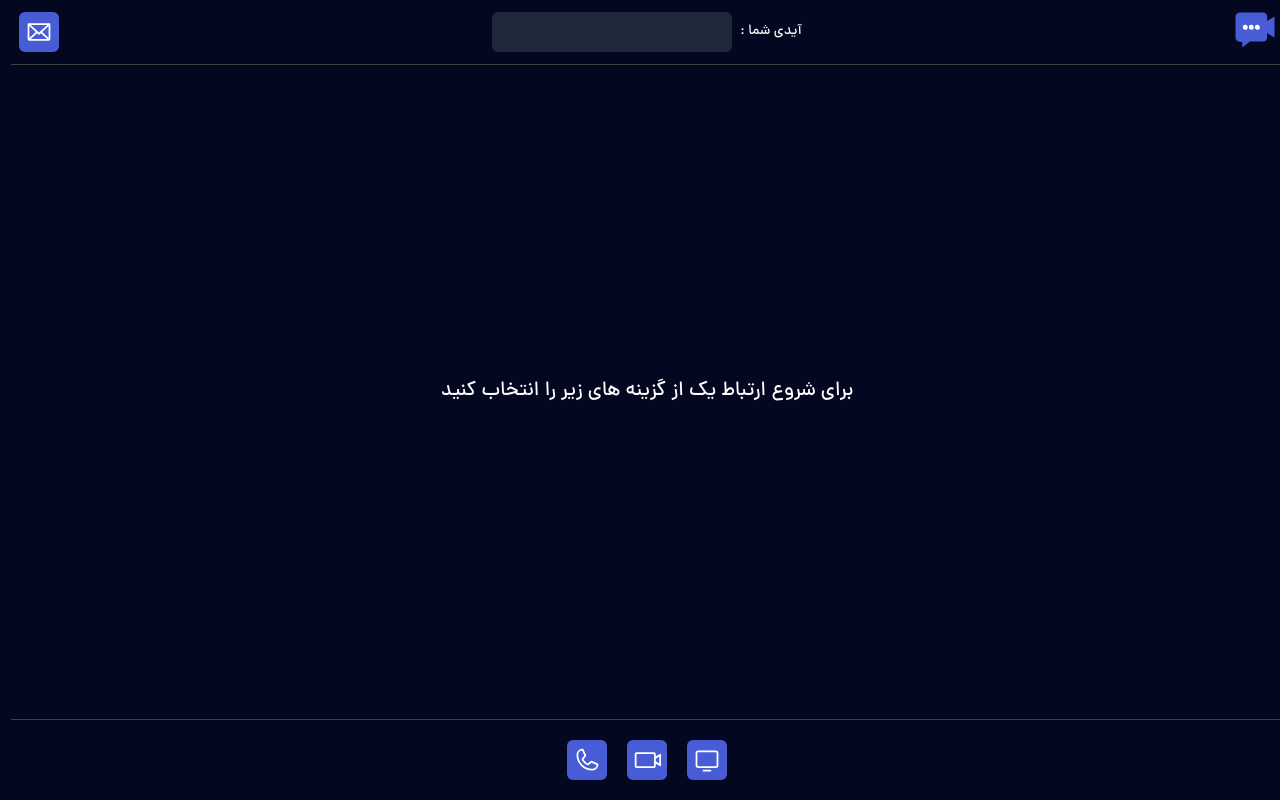
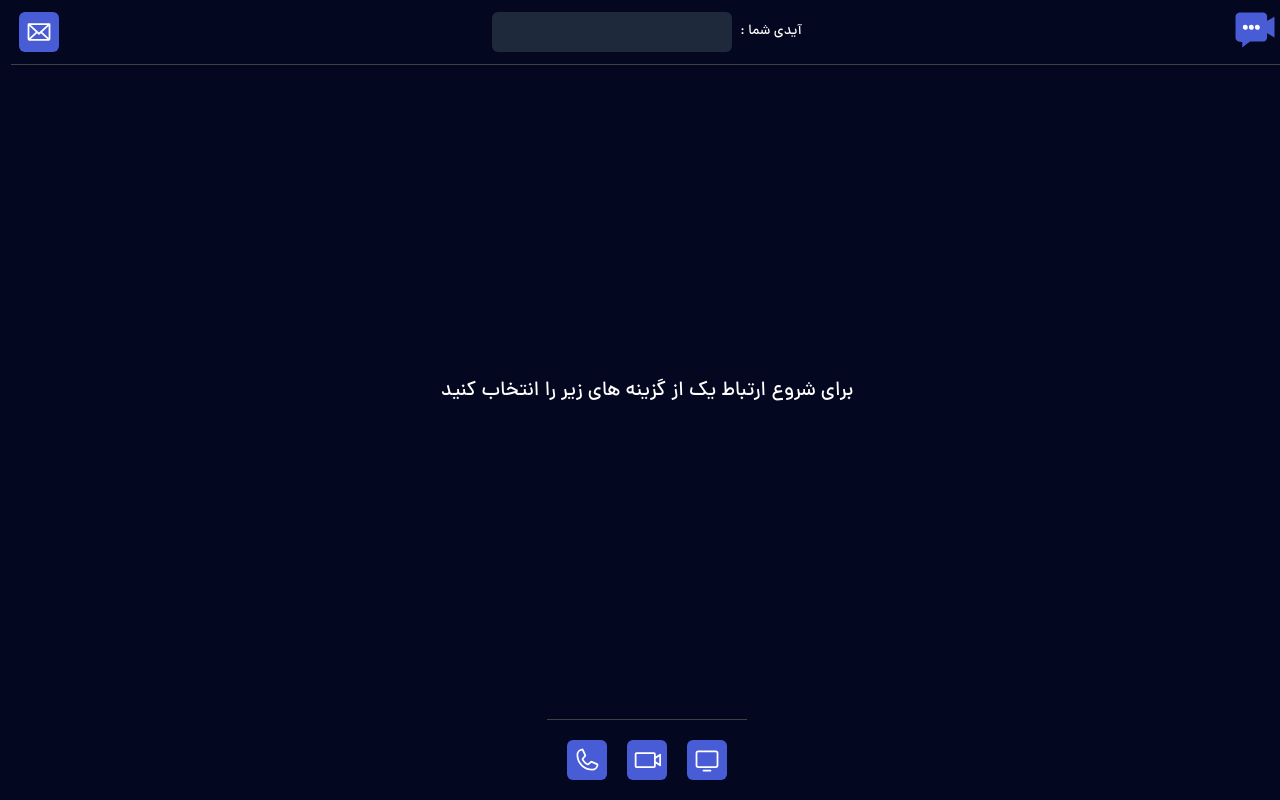
Before and after one commit to mohammad-reza-tajik/net-call-frontend, a Next.js app: page /connect in a window 1280 px wide. Built offline with nearby package versions, Linux system fonts and the light colour scheme.

Commit message:
feat: add game type to the TStatus

```diff
--- a/components/connectPage/ActionBar.tsx
+++ b/components/connectPage/ActionBar.tsx
@@ -5,10 +5,10 @@ function ActionBar() {
 
 
     return (
-        <section className={"p-3 md:p-5 border-t w-full"}>
+        <>
             <Features />
             <StreamControls />
-        </section>
+        </>
     )
 }
 
--- a/components/connectPage/Features.tsx
+++ b/components/connectPage/Features.tsx
@@ -12,7 +12,7 @@ function Features() {
     }
 
     return (
-        <div className={"flex justify-center items-center gap-5"}>
+        <div className={"flex justify-center items-center gap-5 p-5 border-t"}>
             <TooltipProvider>
                 {
                     features.map((item , index)=>{
--- a/types/index.ts
+++ b/types/index.ts
@@ -1,5 +1,5 @@
 
-export type TStatus = `${"screen" | "video" | "audio"}:${"send"|"receive"}`;
+export type TStatus = `${"screen" | "video" | "audio" | "game"}:${"send"|"receive"}`;
 
 export interface IConnectedPeer {
     socketId : string;
```
